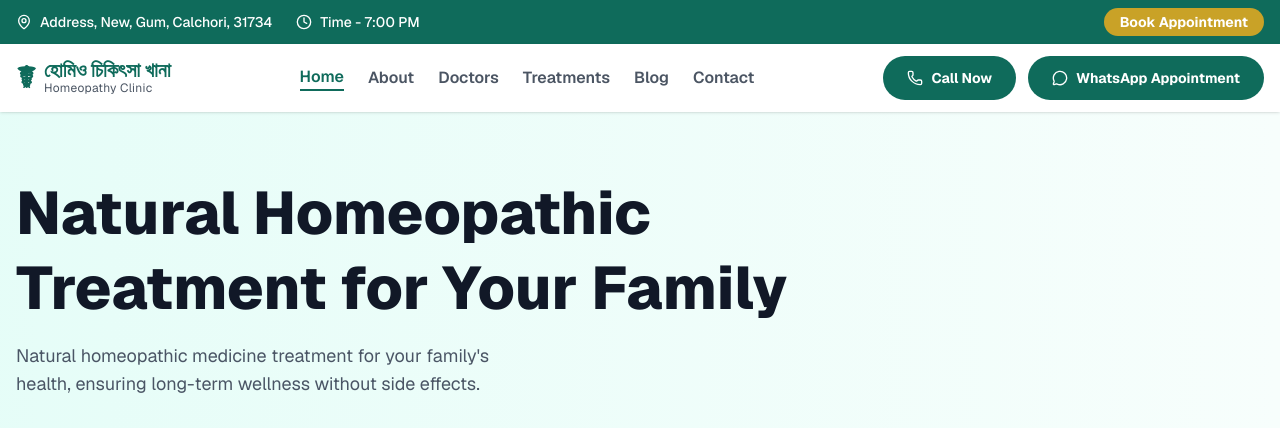
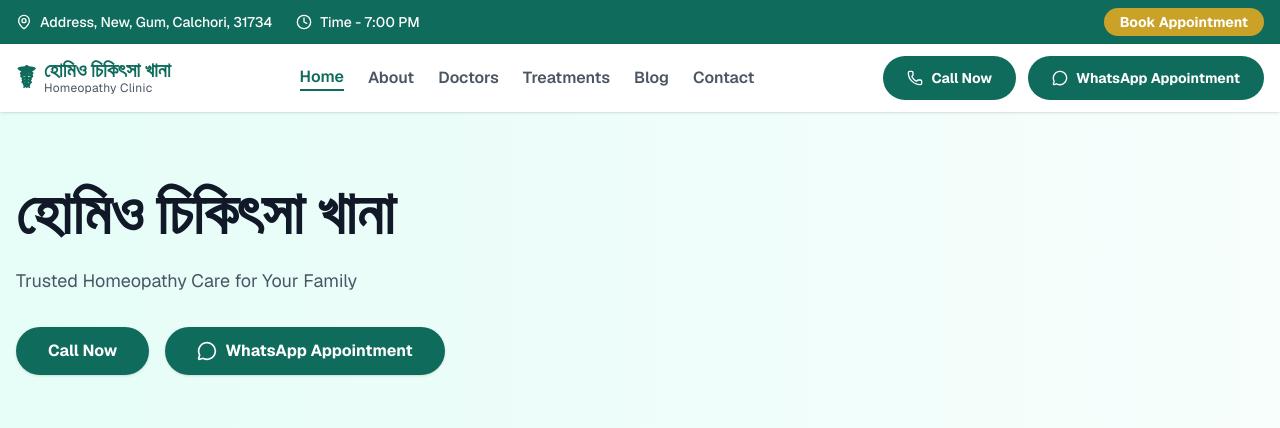
Before and after one commit to mrmahid141528/homioshifakhana-clinic, a Next.js app: page / in a window 1280 px wide. Shown: the top 428 px of the page. Built offline with nearby package versions, Linux system fonts and the light colour scheme; no server answers; the database is empty.

Commit message:
Fix frontend caching and use dynamic banner

```diff
--- a/src/app/(public)/layout.tsx
+++ b/src/app/(public)/layout.tsx
@@ -1,5 +1,8 @@
 import React from 'react';
 import { Header } from '../../components/layout/Header';
+
+export const revalidate = 0;
+
 
 export default function PublicLayout({
     children,
--- a/src/app/(public)/page.tsx
+++ b/src/app/(public)/page.tsx
@@ -1,5 +1,7 @@
 import Link from "next/link";
 import { MessageCircle, Phone, Calendar } from "lucide-react";
+
+export const revalidate = 0;
 import { getSiteSettings, getTreatments } from "@/lib/api";
 import { TreatmentCard } from "@/components/ui/TreatmentCard";
 import { Button } from "@/components/ui/Button";
@@ -21,10 +23,10 @@ export default async function Home() {
                     {/* Left Text */}
                     <div className="flex-1 text-center md:text-left">
                         <h1 className="text-4xl md:text-5xl lg:text-6xl font-extrabold text-[#111827] leading-tight mb-4">
-                            Natural Homeopathic <br className="hidden md:block" /> Treatment for Your Family
+                            {settings.hero_heading}
                         </h1>
                         <p className="text-gray-600 text-lg mb-8 max-w-lg mx-auto md:mx-0">
-                            Natural homeopathic medicine treatment for your family's health, ensuring long-term wellness without side effects.
+                            {settings.tagline}
                         </p>
                         <div className="flex flex-col sm:flex-row gap-4 justify-center md:justify-start">
                             <Button className="bg-accent-gold text-white font-bold py-3 px-8 rounded-full border-none shadow-sm hover:shadow-md transition">
```
